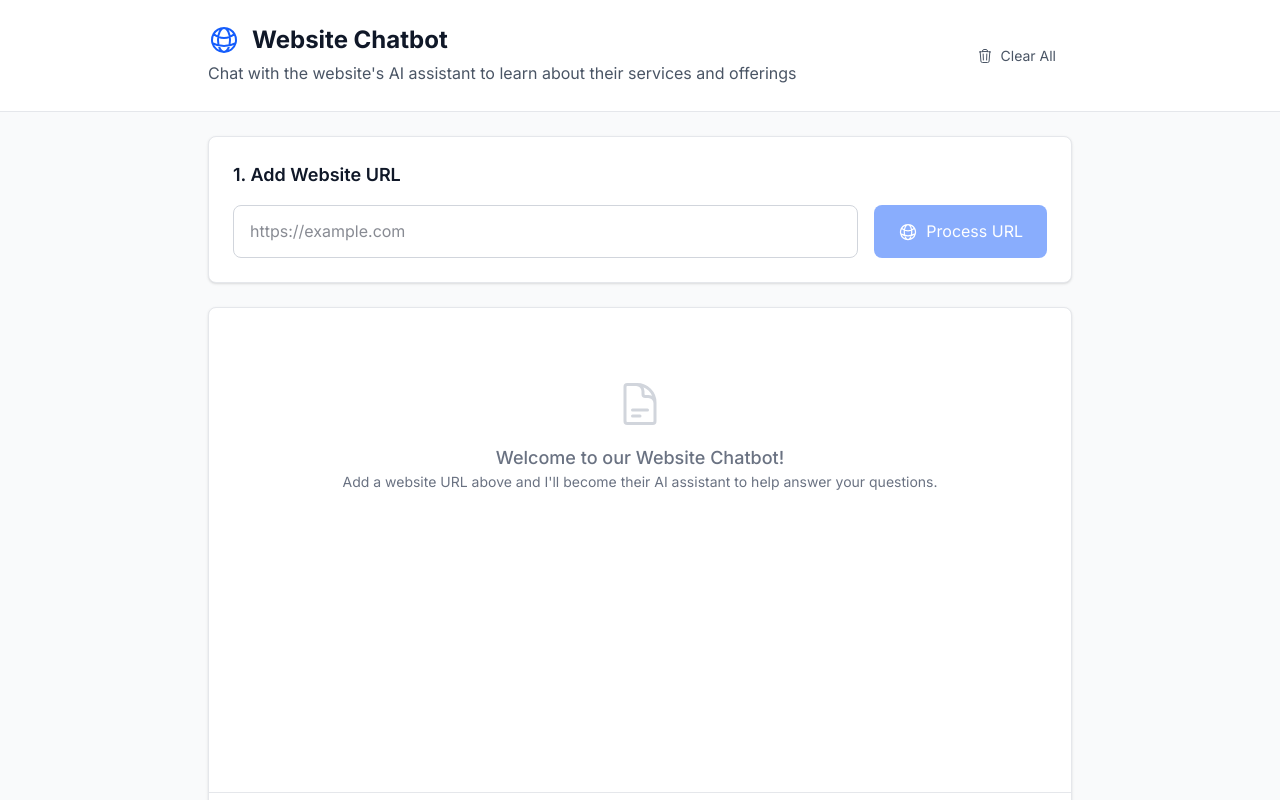
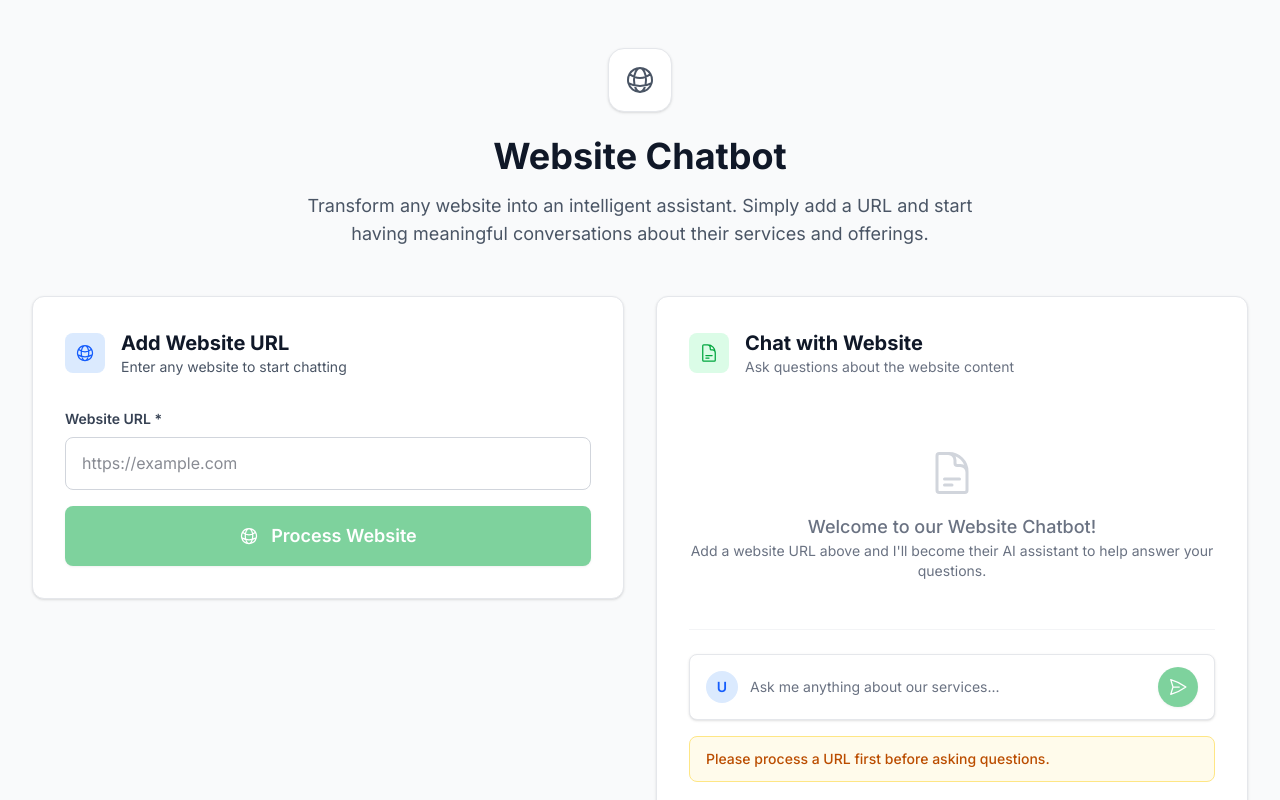
Before and after one commit to learnwithparam/monkey-kata, a Next.js app in the folder frontend/: page /demos/website-rag in a window 1280 px wide. Shown: the top 800 px of the page. Built offline with nearby package versions, Linux system fonts and the light colour scheme.

Commit message:
working with elegant UI/UX

```diff
--- a/frontend/src/app/demos/website-rag/page.tsx
+++ b/frontend/src/app/demos/website-rag/page.tsx
@@ -4,7 +4,6 @@ import { useState, useRef, useEffect } from 'react';
 import {
   GlobeAltIcon,
   PaperAirplaneIcon,
-  TrashIcon,
   CheckCircleIcon,
   ExclamationTriangleIcon,
   ClockIcon,
@@ -74,7 +73,7 @@ export default function WebsiteRAGDemo() {
     try {
       new URL(string);
       return true;
-    } catch (_) {
+    } catch {
       return false;
     }
   };
@@ -259,7 +258,7 @@ export default function WebsiteRAGDemo() {
       const decoder = new TextDecoder();
       let done = false;
       let finalAnswer = '';
-      let finalSources = [];
+      let finalSources: Array<{url: string; content: string}> = [];
 
       while (!done) {
         const { value, done: doneReading } = await reader.read();
@@ -348,28 +347,28 @@ export default function WebsiteRAGDemo() {
     }
   };
 
-  const clearChat = () => {
-    setMessages([]);
-    setCurrentAnswer('');
-    setSources([]);
-    setQuestion('');
-  };
+  // const clearChat = () => {
+  //   setMessages([]);
+  //   setCurrentAnswer('');
+  //   setSources([]);
+  //   setQuestion('');
+  // };
 
-  const clearAll = async () => {
-    try {
-      await fetch(`${process.env.NEXT_PUBLIC_API_URL}/website-rag/clear`, { method: 'POST' });
-      setMessages([]);
-      setCurrentAnswer('');
-      setSources([]);
-      setQuestion('');
-      setUrl('');
-      setProcessingStatus(null);
-      setIsProcessing(false);
-      setIsAsking(false);
-    } catch (error) {
-      console.error('Error clearing data:', error);
-    }
-  };
+  // const clearAll = async () => {
+  //   try {
+  //     await fetch(`${process.env.NEXT_PUBLIC_API_URL}/website-rag/clear`, { method: 'POST' });
+  //     setMessages([]);
+  //     setCurrentAnswer('');
+  //     setSources([]);
+  //     setQuestion('');
+  //     setUrl('');
+  //     setProcessingStatus(null);
+  //     setIsProcessing(false);
+  //     setIsAsking(false);
+  //   } catch (error) {
+  //     console.error('Error clearing data:', error);
+  //   }
+  // };
 
   const handleKeyPress = (e: React.KeyboardEvent) => {
     if (e.key === 'Enter' && !e.shiftKey) {
@@ -381,38 +380,43 @@ export default function WebsiteRAGDemo() {
 
   return (
     <div className="min-h-screen bg-gray-50">
+      <div className="max-w-7xl mx-auto px-4 sm:px-6 lg:px-8 py-8 sm:py-12">
         {/* Header */}
-      <div className="bg-white border-b border-gray-200">
-        <div className="max-w-4xl mx-auto px-4 py-6">
-          <div className="flex items-center justify-between">
-            <div>
-              <h1 className="text-2xl font-bold text-gray-900 flex items-center">
-                <GlobeAltIcon className="w-8 h-8 text-blue-600 mr-3" />
+        <div className="text-center mb-8 sm:mb-12">
+          <div className="inline-flex items-center justify-center w-16 h-16 bg-white rounded-2xl shadow-sm border border-gray-200 mb-6">
+            <GlobeAltIcon className="w-8 h-8 text-gray-600" />
+          </div>
+          <h1 className="text-3xl sm:text-4xl font-bold text-gray-900 mb-4">
             Website Chatbot
           </h1>
-              <p className="text-gray-600 mt-1">
-                Chat with the website's AI assistant to learn about their services and offerings
+          <p className="text-lg text-gray-600 max-w-2xl mx-auto">
+            Transform any website into an intelligent assistant. Simply add a URL and start having meaningful conversations about their services and offerings.
           </p>
         </div>
-            <button
-              onClick={clearAll}
-              className="flex items-center px-4 py-2 text-sm text-gray-600 hover:text-gray-900 hover:bg-gray-100 rounded-lg transition-colors"
-            >
-              <TrashIcon className="w-4 h-4 mr-2" />
-              Clear All
-            </button>
+
+        {/* Main Content */}
+        <div className="grid grid-cols-1 lg:grid-cols-2 gap-8">
+          {/* Left Column - URL Input */}
+          <div className="space-y-6">
+            <div className="card p-6 lg:p-8">
+              <div className="flex items-center mb-8">
+                <div className="w-10 h-10 bg-blue-100 rounded-lg flex items-center justify-center mr-4">
+                  <GlobeAltIcon className="w-5 h-5 text-blue-600" />
                 </div>
+                <div>
+                  <h2 className="text-xl font-bold text-gray-900">Add Website URL</h2>
+                  <p className="text-sm text-gray-600">Enter any website to start chatting</p>
                 </div>
               </div>
 
-      <div className="max-w-4xl mx-auto px-4 py-6">
-        {/* URL Input Section */}
-        <div className="bg-white rounded-lg shadow-sm border border-gray-200 p-6 mb-6">
-          <h2 className="text-lg font-semibold text-gray-900 mb-4">1. Add Website URL</h2>
-          <div className="flex gap-4">
-            <div className="flex-1">
+              <div className="space-y-4">
+                <div>
+                  <label htmlFor="url" className="block text-sm font-semibold text-gray-700 mb-2">
+                    Website URL *
+                  </label>
                   <input
                     type="url"
+                    id="url"
                     value={url}
                     onChange={(e) => setUrl(e.target.value)}
                     placeholder="https://example.com"
@@ -420,28 +424,31 @@ export default function WebsiteRAGDemo() {
                     disabled={isProcessing}
                   />
                 </div>
+
                 <button
                   onClick={processUrl}
                   disabled={isProcessing || !url.trim() || !isValidUrl(url)}
-              className="px-6 py-3 bg-blue-600 text-white rounded-lg hover:bg-blue-700 disabled:opacity-50 disabled:cursor-not-allowed transition-colors flex items-center"
+                  className="w-full btn-accent disabled:opacity-50 disabled:cursor-not-allowed py-4 text-lg font-semibold"
                 >
                   {isProcessing ? (
-                <>
-                  <ClockIcon className="w-5 h-5 mr-2 animate-spin" />
+                    <span className="flex items-center justify-center">
+                      <svg className="animate-spin -ml-1 mr-3 h-5 w-5 text-white" xmlns="http://www.w3.org/2000/svg" fill="none" viewBox="0 0 24 24">
+                        <circle className="opacity-25" cx="12" cy="12" r="10" stroke="currentColor" strokeWidth="4"></circle>
+                        <path className="opacity-75" fill="currentColor" d="M4 12a8 8 0 018-8V0C5.373 0 0 5.373 0 12h4zm2 5.291A7.962 7.962 0 014 12H0c0 3.042 1.135 5.824 3 7.938l3-2.647z"></path>
+                      </svg>
                       Processing...
-                </>
+                    </span>
                   ) : (
-                <>
-                  <GlobeAltIcon className="w-5 h-5 mr-2" />
-                  Process URL
-                </>
+                    <span className="flex items-center justify-center">
+                      <GlobeAltIcon className="w-5 h-5 mr-3" />
+                      Process Website
+                    </span>
                   )}
                 </button>
-          </div>
 
                 {/* Processing Status */}
                 {processingStatus && (
-            <div className="mt-4 p-4 bg-gray-50 rounded-lg">
+                  <div className="p-4 bg-gray-50 rounded-lg border border-gray-200">
                     <div className="flex items-center justify-between mb-2">
                       <span className="text-sm font-medium text-gray-700">
                         {processingStatus.url}
@@ -482,35 +489,77 @@ export default function WebsiteRAGDemo() {
                   </div>
                 )}
               </div>
+            </div>
+          </div>
 
-        {/* Chat Section */}
-        <div className="bg-white rounded-lg shadow-sm border border-gray-200 flex flex-col" style={{ height: '600px' }}>
-          {/* Messages */}
-          <div className="flex-1 overflow-y-auto p-6 space-y-4">
+          {/* Right Column - Chat */}
+          <div className="space-y-6">
+            <div className="card p-6 lg:p-8 min-h-[600px]">
+              <div className="flex items-center justify-between mb-6">
+                <div className="flex items-center">
+                  <div className="w-10 h-10 bg-green-100 rounded-lg flex items-center justify-center mr-4">
+                    <DocumentTextIcon className="w-5 h-5 text-green-600" />
+                  </div>
+                  <div>
+                    <h2 className="text-xl font-bold text-gray-900">Chat with Website</h2>
+                    <p className="text-sm text-gray-500">Ask questions about the website content</p>
+                  </div>
+                </div>
+                {processingStatus && processingStatus.status === 'completed' && (
+                  <div className="flex items-center space-x-2 bg-green-100 text-green-800 px-3 py-1 rounded-full text-xs font-medium">
+                    <div className="w-2 h-2 bg-green-500 rounded-full animate-pulse"></div>
+                    <span>Ready</span>
+                  </div>
+                )}
+            </div>
+
               {messages.length === 0 && !currentAnswer && (
                 <div className="text-center text-gray-500 py-12">
                   <DocumentTextIcon className="w-12 h-12 mx-auto mb-4 text-gray-300" />
                   <p className="text-lg font-medium">Welcome to our Website Chatbot!</p>
-                <p className="text-sm">Add a website URL above and I'll become their AI assistant to help answer your questions.</p>
+                  <p className="text-sm">Add a website URL above and I&apos;ll become their AI assistant to help answer your questions.</p>
                 </div>
               )}
 
+              <div className="space-y-6 max-h-96 overflow-y-auto pr-2">
                 {messages.map((message) => (
                   <div
                     key={message.id}
-                className={`flex ${message.type === 'user' ? 'justify-end' : 'justify-start'} mb-4`}
+                    className={`flex ${message.type === 'user' ? 'justify-end' : 'justify-start'} group`}
                   >
+                    <div className={`flex items-start space-x-3 max-w-[85%] ${message.type === 'user' ? 'flex-row-reverse space-x-reverse' : ''}`}>
+                      {/* Avatar */}
+                      <div className={`flex-shrink-0 w-8 h-8 rounded-full flex items-center justify-center ${
+                        message.type === 'user'
+                          ? 'bg-blue-100'
+                          : message.type === 'assistant'
+                          ? 'bg-green-100'
+                          : 'bg-amber-100'
+                      }`}>
+                        {message.type === 'user' ? (
+                          <span className="text-blue-600 text-sm font-semibold">U</span>
+                        ) : message.type === 'assistant' ? (
+                          <span className="text-green-600 text-sm font-semibold">AI</span>
+                        ) : (
+                          <InformationCircleIcon className="w-4 h-4 text-amber-600" />
+                        )}
+                      </div>
+
+                      {/* Message Bubble */}
+                      <div className={`relative ${
+                        message.type === 'user' ? 'ml-2' : 'mr-2'
+                      }`}>
                         <div
-                  className={`max-w-[85%] px-5 py-4 shadow-sm ${
+                          className={`px-4 py-3 rounded-lg shadow-sm ${
                         message.type === 'user'
-                      ? 'bg-blue-600 text-white rounded-2xl rounded-br-md'
+                              ? 'bg-blue-600 text-white rounded-br-md'
                               : message.type === 'assistant'
-                      ? 'bg-white text-gray-900 border border-gray-200 rounded-2xl rounded-bl-md'
-                      : 'bg-amber-50 text-amber-800 border border-amber-200 rounded-2xl rounded-bl-md'
+                              ? 'bg-white text-gray-900 border border-gray-200 rounded-bl-md'
+                              : 'bg-amber-50 text-amber-800 border border-amber-200 rounded-bl-md'
                           }`}
                         >
                           {message.isTyping ? (
-                    <div className="flex items-center space-x-2">
+                            <div className="flex items-center space-x-3">
                               <div className="flex space-x-1">
                                 <div className="w-2 h-2 bg-gray-400 rounded-full animate-bounce"></div>
                                 <div className="w-2 h-2 bg-gray-400 rounded-full animate-bounce" style={{ animationDelay: '0.1s' }}></div>
@@ -521,7 +570,7 @@ export default function WebsiteRAGDemo() {
                           ) : (
                             <>
                               {message.type === 'system' && (
-                        <div className="flex items-start space-x-2 mb-2">
+                                <div className="flex items-start space-x-2 mb-3">
                                   {message.content.includes('Successfully') ? (
                                     <CheckBadgeIcon className="w-5 h-5 text-green-600 mt-0.5 flex-shrink-0" />
                                   ) : message.content.includes('Error') || message.content.includes('Failed') ? (
@@ -531,11 +580,12 @@ export default function WebsiteRAGDemo() {
                                   )}
                           </div>
                         )}
+
                               <div className="prose prose-sm max-w-none">
                                 <div
-                          className={`leading-relaxed [&>p]:mb-2 [&>p:last-child]:mb-0 [&>ul]:list-disc [&>ul]:list-inside [&>ul]:mb-2 [&>ul]:space-y-1 [&>ol]:list-decimal [&>ol]:list-inside [&>ol]:mb-2 [&>ol]:space-y-1 [&>li]:text-gray-700 [&>strong]:font-semibold [&>strong]:text-gray-900 [&>em]:italic [&>em]:text-gray-800 [&>code]:bg-gray-100 [&>code]:px-1 [&>code]:py-0.5 [&>code]:rounded [&>code]:text-sm [&>code]:font-mono [&>pre]:bg-gray-100 [&>pre]:p-2 [&>pre]:rounded [&>pre]:text-sm [&>pre]:font-mono [&>pre]:overflow-x-auto [&>h1]:text-lg [&>h1]:font-bold [&>h1]:text-gray-900 [&>h1]:mb-2 [&>h2]:text-base [&>h2]:font-bold [&>h2]:text-gray-900 [&>h2]:mb-2 [&>h3]:text-sm [&>h3]:font-bold [&>h3]:text-gray-900 [&>h3]:mb-1 [&>blockquote]:border-l-4 [&>blockquote]:border-gray-300 [&>blockquote]:pl-4 [&>blockquote]:italic [&>blockquote]:text-gray-600 [&>blockquote]:mb-2 ${
+                                  className={`leading-relaxed [&>p]:mb-3 [&>p:last-child]:mb-0 [&>ul]:list-disc [&>ul]:list-inside [&>ul]:mb-3 [&>ul]:space-y-2 [&>ol]:list-decimal [&>ol]:list-inside [&>ol]:mb-3 [&>ol]:space-y-2 [&>li]:text-gray-700 [&>strong]:font-semibold [&>strong]:text-gray-900 [&>em]:italic [&>em]:text-gray-800 [&>code]:bg-gray-100 [&>code]:px-2 [&>code]:py-1 [&>code]:rounded-md [&>code]:text-sm [&>code]:font-mono [&>pre]:bg-gray-100 [&>pre]:p-3 [&>pre]:rounded-lg [&>pre]:text-sm [&>pre]:font-mono [&>pre]:overflow-x-auto [&>h1]:text-lg [&>h1]:font-bold [&>h1]:text-gray-900 [&>h1]:mb-3 [&>h2]:text-base [&>h2]:font-bold [&>h2]:text-gray-900 [&>h2]:mb-3 [&>h3]:text-sm [&>h3]:font-bold [&>h3]:text-gray-900 [&>h3]:mb-2 [&>blockquote]:border-l-4 [&>blockquote]:border-gray-300 [&>blockquote]:pl-4 [&>blockquote]:italic [&>blockquote]:text-gray-600 [&>blockquote]:mb-3 ${
                                     message.type === 'user'
-                              ? 'text-white [&>strong]:text-white [&>em]:text-gray-200 [&>li]:text-gray-200 [&>h1]:text-white [&>h2]:text-white [&>h3]:text-white [&>blockquote]:text-gray-200'
+                                      ? 'text-white [&>strong]:text-white [&>em]:text-blue-100 [&>li]:text-blue-100 [&>h1]:text-white [&>h2]:text-white [&>h3]:text-white [&>blockquote]:text-blue-100 [&>code]:bg-blue-700 [&>code]:text-blue-100 [&>pre]:bg-blue-700 [&>pre]:text-blue-100'
                                       : 'text-gray-800'
                                   }`}
                                   dangerouslySetInnerHTML={{
@@ -545,22 +595,27 @@ export default function WebsiteRAGDemo() {
                           </div>
 
                           {message.sources && message.sources.length > 0 && (
-                        <div className="mt-3 pt-3 border-t border-gray-200">
+                                <div className="mt-4 pt-3 border-t border-gray-200">
                                   <button
                                     onClick={() => toggleSource(message.id)}
-                            className="flex items-center text-xs font-medium text-gray-600 hover:text-gray-800 transition-colors"
+                                    className="flex items-center text-xs font-medium text-gray-500 hover:text-gray-700 transition-colors group/source"
                                   >
-                            <span className="mr-1">
+                                    <span className="mr-2 transition-transform group-hover/source:scale-110">
                                       {expandedSources.has(message.id) ? '▼' : '▶'}
                                     </span>
-                            Sources ({message.sources.length})
+                                    <span className="bg-gray-100 px-2 py-1 rounded-full">
+                                      {message.sources.length} source{message.sources.length !== 1 ? 's' : ''}
+                                    </span>
                                   </button>
                                   {expandedSources.has(message.id) && (
-                            <div className="mt-2 space-y-2">
+                                    <div className="mt-3 space-y-3 animate-in slide-in-from-top-2 duration-200">
                                       {message.sources.map((source, index) => (
-                                <div key={index} className="text-xs text-gray-500 bg-gray-50 p-2 rounded">
-                                  <div className="font-medium text-gray-700 mb-1">Source {index + 1}:</div>
-                                  <div className="text-gray-600">{source.content}</div>
+                                        <div key={index} className="bg-gray-50 border border-gray-200 rounded-lg p-3 hover:bg-gray-100 transition-colors">
+                                          <div className="flex items-center justify-between mb-2">
+                                            <span className="text-xs font-semibold text-gray-600 uppercase tracking-wide">Source {index + 1}</span>
+                                            <span className="text-xs text-gray-400">{source.url}</span>
+                                          </div>
+                                          <div className="text-sm text-gray-700 leading-relaxed">{source.content}</div>
                                 </div>
                               ))}
                             </div>
@@ -569,9 +624,12 @@ export default function WebsiteRAGDemo() {
                               )}
                             </>
                           )}
+                        </div>
 
-                  <div className="text-xs opacity-70 mt-2">
+                        {/* Timestamp */}
+                        <div className={`text-xs text-gray-400 mt-1 ${message.type === 'user' ? 'text-right' : 'text-left'}`}>
                           {message.timestamp.toLocaleTimeString()}
+                        </div>
                       </div>
                     </div>
                   </div>
@@ -582,51 +640,63 @@ export default function WebsiteRAGDemo() {
             </div>
 
           {/* Question Input */}
-          <div className="border-t border-gray-200 p-4">
-            <div className="flex gap-4">
+              <div className="border-t border-gray-100 pt-6">
+                <div className="space-y-4">
+                  <div className="relative">
+                    <div className="flex items-center space-x-3 bg-white border border-gray-200 rounded-lg px-4 py-3 shadow-sm hover:shadow-md transition-all duration-200 focus-within:ring-2 focus-within:ring-blue-500 focus-within:border-transparent">
+                      <div className="flex-shrink-0">
+                        <div className="w-8 h-8 bg-blue-100 rounded-full flex items-center justify-center">
+                          <span className="text-blue-600 text-sm font-semibold">U</span>
+                        </div>
+                      </div>
                     <input
                         ref={questionInputRef}
                       type="text"
+                        id="question"
                       value={question}
                       onChange={(e) => setQuestion(e.target.value)}
                       onKeyPress={handleKeyPress}
                         placeholder="Ask me anything about our services..."
-                className="flex-1 px-4 py-3 border border-gray-300 rounded-lg focus:ring-2 focus:ring-blue-500 focus:border-transparent"
+                        className="flex-1 bg-transparent border-none outline-none text-gray-900 placeholder-gray-500 text-sm"
                         disabled={isAsking || !processingStatus || processingStatus.status !== 'completed'}
                       />
                   <button
                     onClick={askQuestion}
                     disabled={isAsking || !question.trim() || !processingStatus || processingStatus.status !== 'completed'}
-                className="px-6 py-3 bg-blue-600 text-white rounded-lg hover:bg-blue-700 disabled:opacity-50 disabled:cursor-not-allowed transition-colors flex items-center"
+                    className="flex-shrink-0 w-10 h-10 bg-green-600 hover:bg-green-700 text-white rounded-full flex items-center justify-center disabled:opacity-50 disabled:cursor-not-allowed transition-all duration-200 shadow-sm hover:shadow-md"
                   >
                     {isAsking ? (
-                  <>
-                    <ClockIcon className="w-5 h-5 mr-2 animate-spin" />
-                    Asking...
-                  </>
+                          <ClockIcon className="w-5 h-5 animate-spin" />
                     ) : (
-                  <>
-                    <PaperAirplaneIcon className="w-5 h-5 mr-2" />
-                    Ask
-                  </>
+                      <PaperAirplaneIcon className="w-5 h-5" />
                     )}
                   </button>
                 </div>
+                  </div>
 
                   {(!processingStatus || processingStatus.status !== 'completed') && (
-              <p className="text-sm text-gray-500 mt-2">
+                    <div className="bg-amber-50 border border-amber-200 text-amber-700 px-4 py-3 rounded-lg text-sm font-medium">
                       Please process a URL first before asking questions.
-              </p>
+                    </div>
                   )}
+
+                  {isAsking && (
+                    <div className="bg-blue-50 border border-blue-200 text-blue-700 px-4 py-3 rounded-lg text-sm font-medium">
+                      AI is thinking and will respond shortly...
+                    </div>
+                  )}
+                </div>
+              </div>
+            </div>
           </div>
         </div>
 
         {/* Footer */}
-        <div className="mt-6 text-center text-sm text-gray-500">
+        <div className="mt-8 text-center text-sm text-gray-500">
           <p>
             This AI chatbot represents the website and can answer questions about their services and offerings.
             <br />
-            Try asking questions like "What services do you offer?" or "How can I get started?"
+            Try asking questions like &quot;What services do you offer?&quot; or &quot;How can I get started?&quot;
           </p>
         </div>
       </div>
```
Also changed, not shown: 1 other file (tests, documents, lock files or other folders). Lines whose indentation alone changed are shown as unchanged.
